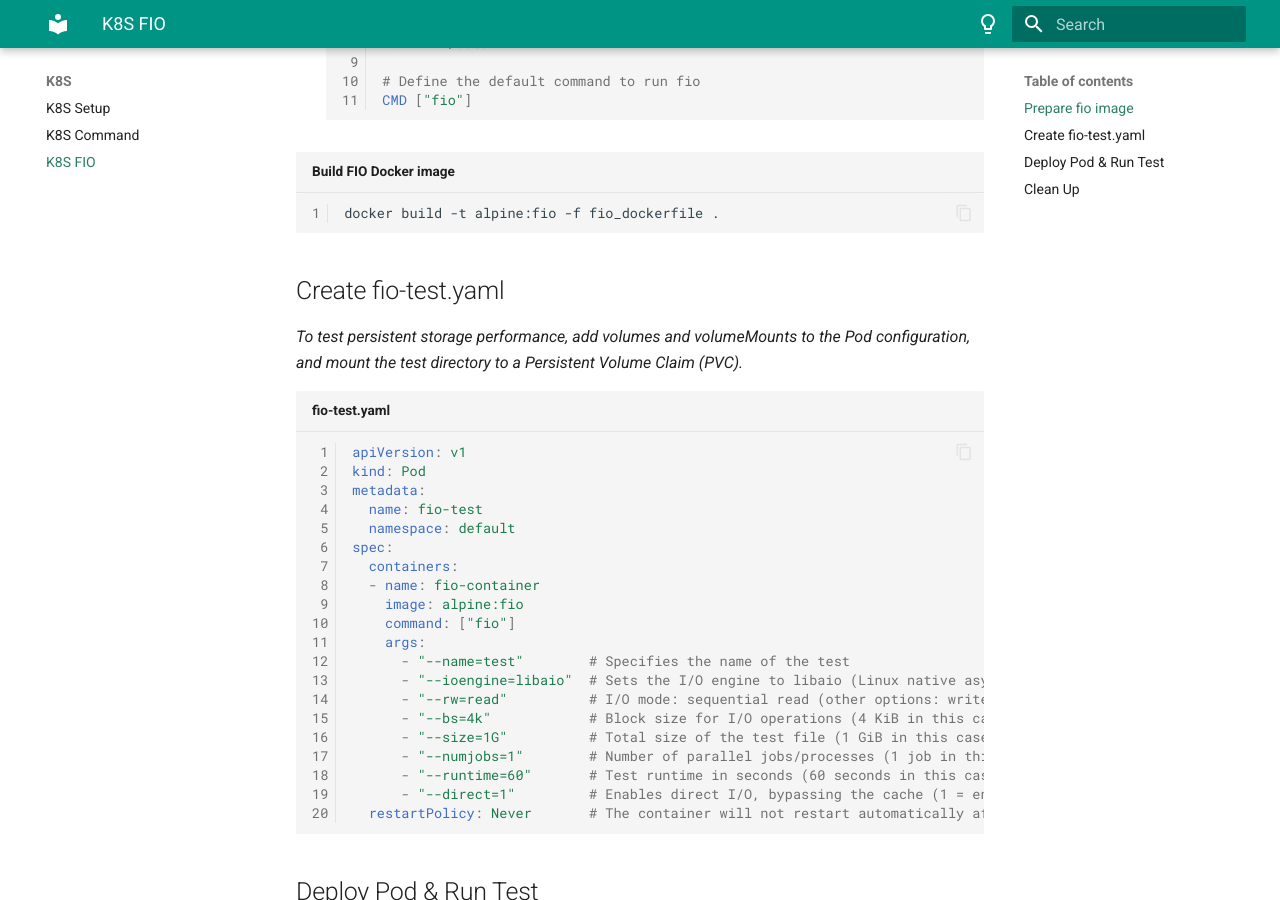
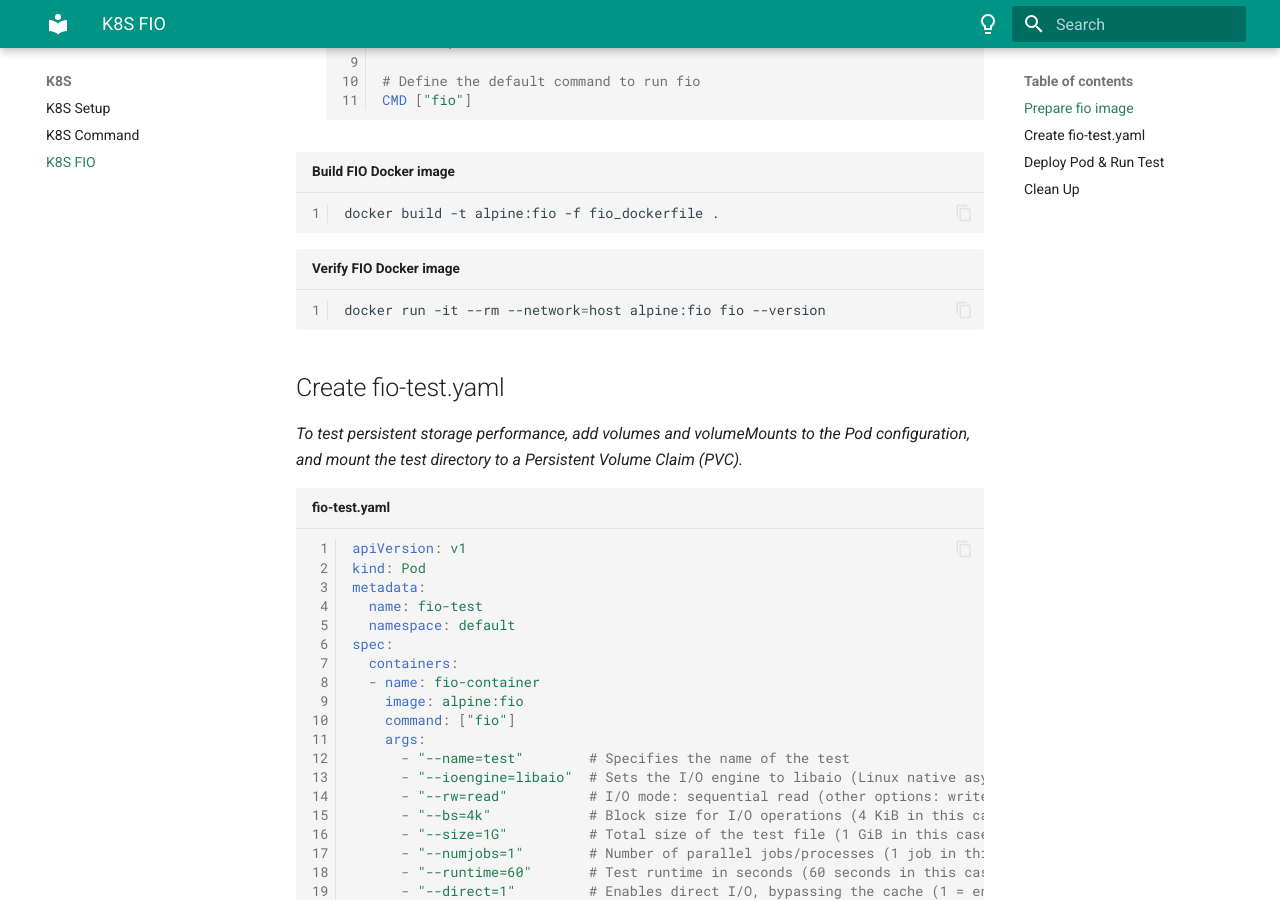
Before and after one commit to zhouushe/notes, an MkDocs documentation site: the page built from docs/k8s_fio.md, in a window 1280 px wide and 900 px high, scrolled down 530 px. Built offline with MkDocs 1.6.1 and Material for MkDocs 9.7.7, drawn with Linux system fonts in a browser that asks for light colours.

Commit message:
Update k8s_fio.md

````diff
--- a/docs/k8s_fio.md
+++ b/docs/k8s_fio.md
@@ -17,6 +17,10 @@ CMD ["fio"]
 
 ```bash title="Build FIO Docker image"
 docker build -t alpine:fio -f fio_dockerfile .
+```
+
+```bash title="Verify FIO Docker image"
+docker run -it --rm --network=host alpine:fio fio --version
 ```
 
 ## Create fio-test.yaml
````
